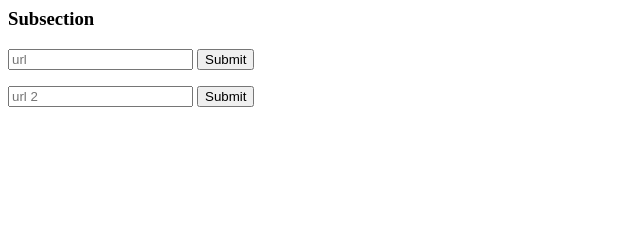
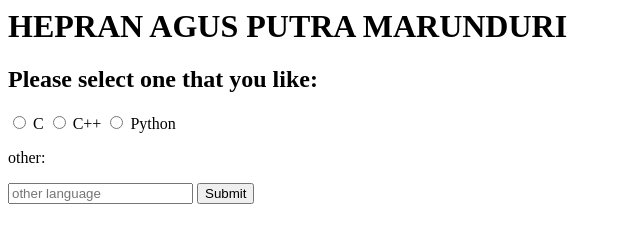
Before and after one commit to uhepran/freecodecamp-hepran, a plain HTML site: page index.html in a window 1280 px wide. Shown: the whole page, without its empty margins (0-640 px from the left). Drawn offline with Linux system fonts and the light colour scheme.

Commit message:
Experiment with form element

```diff
--- a/index.html
+++ b/index.html
@@ -1,19 +1,16 @@
 <html>
   <body>
+    <h1>HEPRAN AGUS PUTRA MARUNDURI</h1>
     <main>
       <section>
-        <h3>Subsection</h3>
-        <form>
-          <label action="https://google.com">
-            <input type="text" placeholder="url" required>
-          </label>
-          <button type="submit">Submit</button>
-        </form>
-        <form>
-          <label action="https://google.com">
-            <input type="text" placeholder="url 2" required>
-          </label>
-          <button type="submit">Submit</button>
+        <h2>Please select one that you like:</h2>
+        <form action="https://example.com">
+          <label><input type="radio" value="c" name="lang"> C</label>
+          <label><input type="radio" value="c++" name="lang"> C++</label>
+          <label><input type="radio" value="python" name="lang"> Python</label>
+          <p>other:</p>
+          <label><input type="text" name="lang" placeholder="other language"></label>
+          <button>Submit</button>
         </form>
       </section>
     </main>
```
